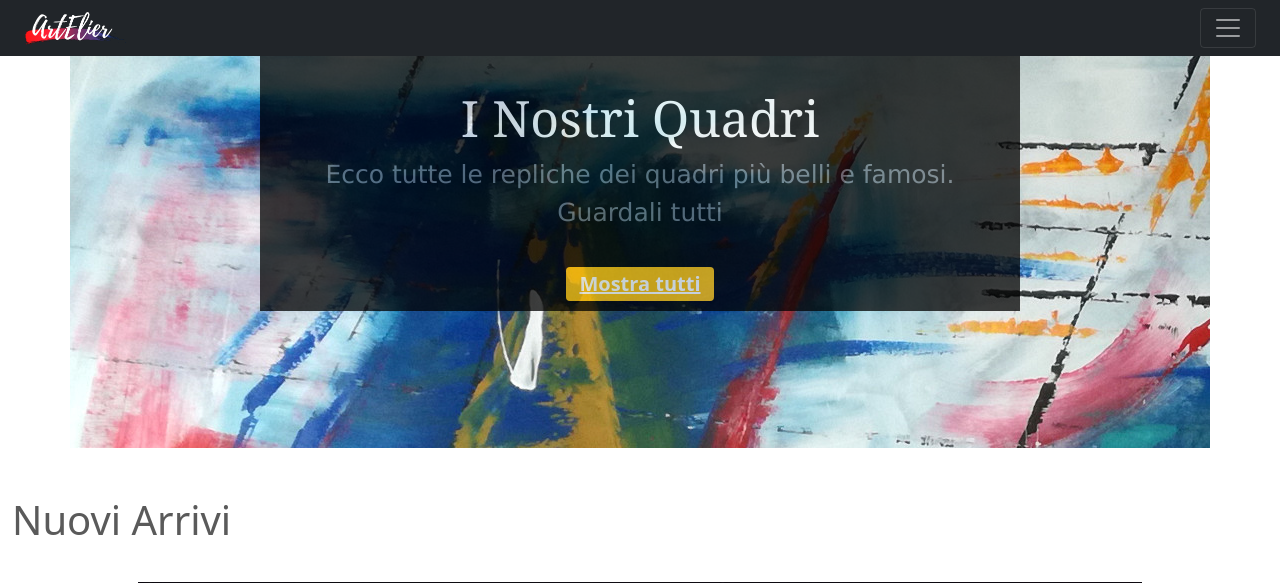
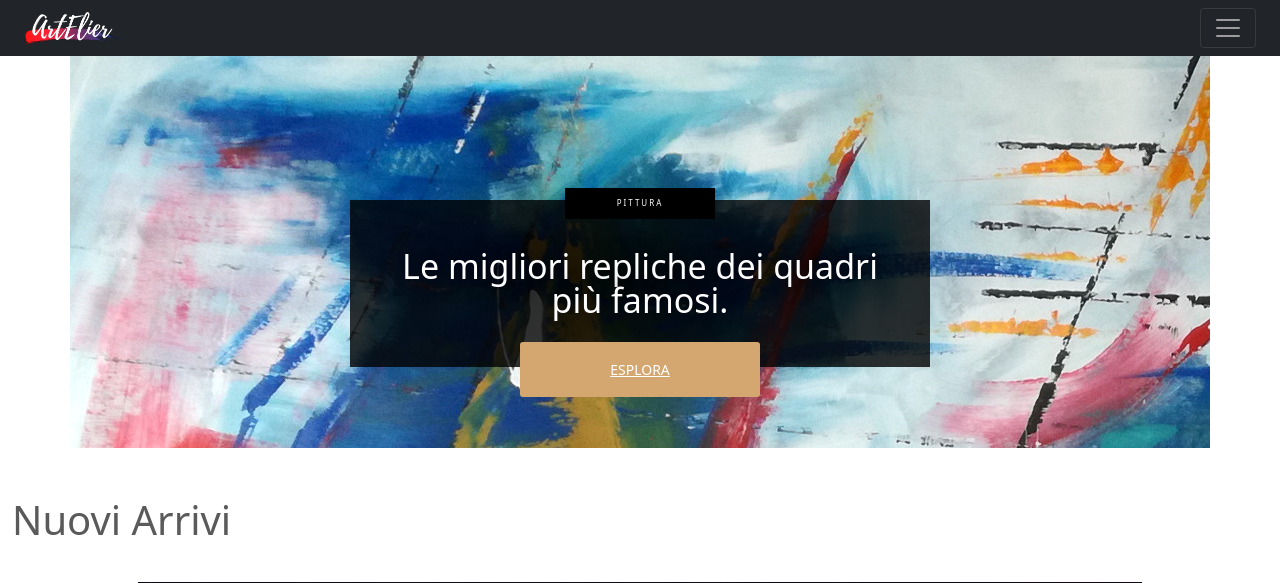
Before and after one commit to eliazv/artelier, a PHP site: page /HomePage2.html in a window 1280 px wide. Shown: the top 583 px of the page. Run offline with PHP 8.4, Linux system fonts and the light colour scheme.

Commit message:
modifica home

```diff
--- a/Progetto/Css/HomePage2.css
+++ b/Progetto/Css/HomePage2.css
@@ -7,6 +7,71 @@ body {
     padding-bottom: 3rem;
     color: #5a5a5a;
   }
+.slider-ctn{
+  align-items: center;
+  background: rgba(0,0,0,.8);
+  display: flex;
+  flex-direction: column;
+  left: 50%;
+  margin-left: -290px;
+  position: absolute;
+  top: 25%;
+  width: 580px;
+  z-index: 10;
+}
+.title{
+  background-color: #000;
+  color: #fff;
+  display: block;
+  font-size: 8px;
+  letter-spacing: 2px;
+  margin: -12.5px auto 0;
+  max-width: 100%;
+  min-width: 150px;
+  padding: .6rem 1rem;
+  text-align: center;
+  text-transform: uppercase;
+}
+
+.subtitle{
+  color: #fff;
+  display: block;
+  font-size: 34px;
+  font-weight: 300;
+  line-height: 34px;
+  padding: 30px 30px 50px;
+  text-align: center;
+  text-shadow: 0 0 25px #000;
+  width: 100%;
+}
+
+.button{
+  bottom: -25px;
+  height: 50px;
+  left: 50%;
+  margin: 0 auto;
+  min-width: 240px;
+  position: absolute;
+  -webkit-transform: translateX(-50%);
+  transform: translateX(-50%);
+}
+
+.button > a{
+  align-items: flex-start;
+  background-color: #d5a770;
+  border-radius: 3px;
+  box-sizing: border-box;
+  color: #fff;
+  display: block;
+  font-size: 14px;
+  font-weight: 500;
+  line-height: 25px;
+  padding: 15px 35px;
+  position: relative;
+  text-align: center;
+  text-transform: uppercase;
+  width: 100%;
+}
 
 i{
   color: aliceblue;
--- a/Progetto/HomePage2.html
+++ b/Progetto/HomePage2.html
@@ -77,15 +77,13 @@
 
 
 <section class="text-center container" style="background-image: url(Immagini/quadri-astratt-ble-c291.jpg); height: 400px;" >
-  <div class="row">
-    <div class="col-2"></div>
-    <div class="col-8 opacity-75" style="background-color: black;">
-      <h1 class="fw-light"  style="color: white; padding-top:20px; margin-top: 20px; font-size: 50px; font-family:Cambria, Cochin, Georgia, Times, 'Times New Roman', serif;">I Nostri Quadri</h1>
-      <p class="lead text-muted"  style="color: white; padding-bottom: 20px; font-family: Verdana, Geneva, Tahoma, sans-serif; font-size: 25px;">Ecco tutte le repliche dei quadri più belli e famosi.
-      <br>Guardali tutti</p>
-      <a href="Quadri.html" class="badge bg-warning opacity-100" style="margin-bottom: 10px; font-size: 20px;"> Mostra tutti</a>
+  <div class="slider-ctn">
+    <span class="title">PITTURA</span>
+    <span class="subtitle">Le migliori repliche dei quadri più famosi.</span>
+    <div class="button">
+        <a href="Quadri.html">Esplora<i class="icon icon-ico-arrow-new-right"></i></a>
     </div>
-  </div>
+</div>
 </section>
 
         <div class="row">
```
